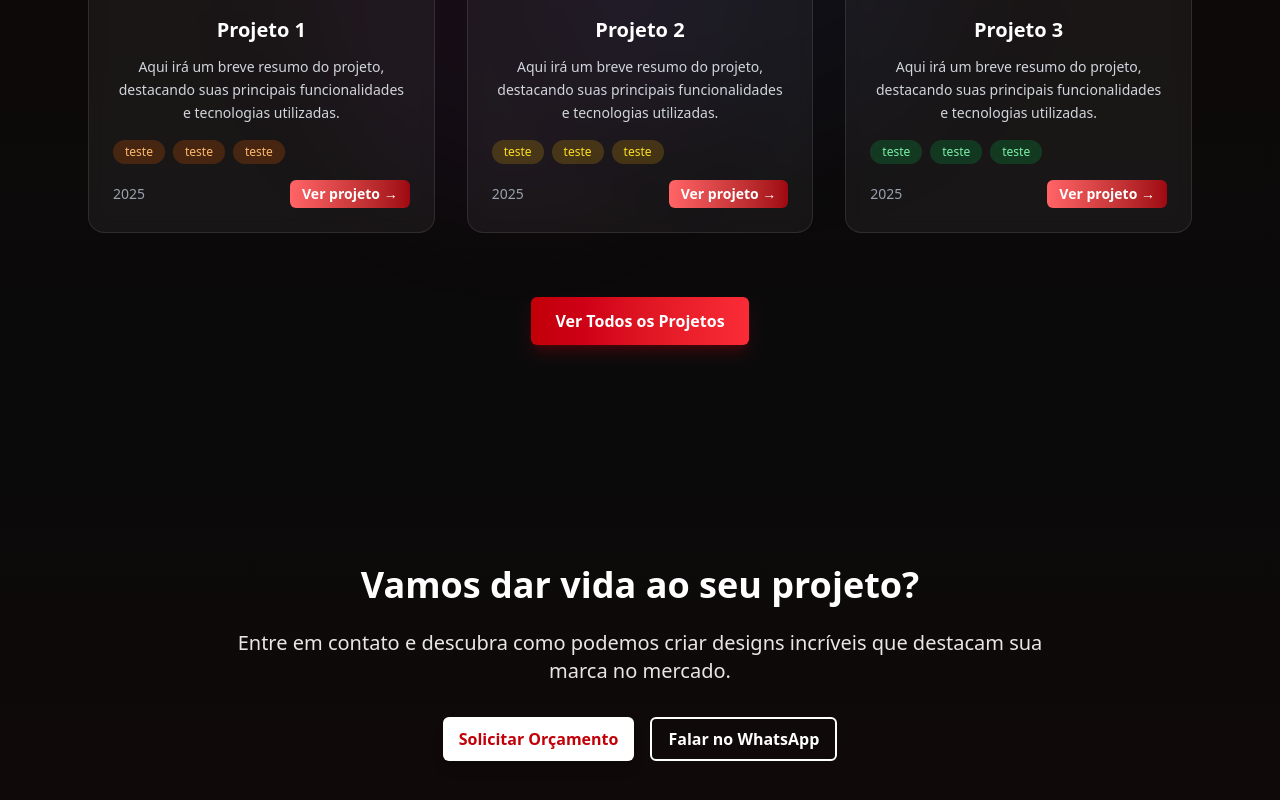
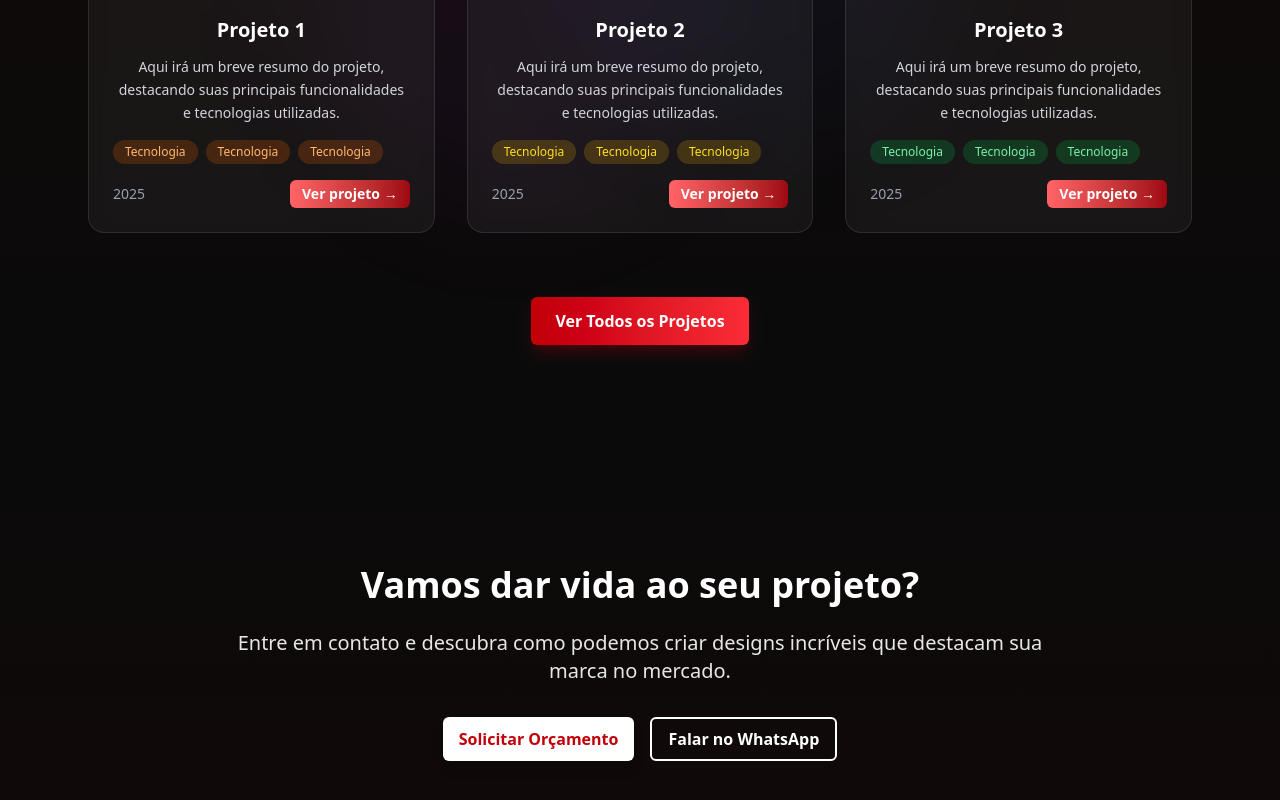
Before and after one commit to Converte-Workspace/landing-designer, a Next.js app: page / in a window 1280 px wide. Shown: the part 2551-3351 px from the top of the page. Built offline with nearby package versions, Linux system fonts and the light colour scheme.

Commit message:
update: performance and identetion

```diff
--- a/src/app/components/sections/hero.tsx
+++ b/src/app/components/sections/hero.tsx
@@ -1,5 +1,5 @@
 import Image from "next/image";
-import { SectionDivider } from "../ui/dividers/section-divider";
+import { SectionDivider } from "../ui/section-divider";
 
 export function Hero() {
   return (
--- a/src/app/components/sections/middle-orders.tsx
+++ b/src/app/components/sections/middle-orders.tsx
@@ -45,13 +45,13 @@ export function MiddleOrders() {
               </p>
               <div className="flex flex-wrap gap-2 mb-4">
                 <span className="bg-orange-500/20 text-orange-300 px-3 py-1 rounded-full text-xs">
-                  teste
+                  Tecnologia
                 </span>
                 <span className="bg-orange-500/20 text-orange-300 px-3 py-1 rounded-full text-xs">
-                  teste
+                  Tecnologia
                 </span>
                 <span className="bg-orange-500/20 text-orange-300 px-3 py-1 rounded-full text-xs">
-                  teste
+                  Tecnologia
                 </span>
               </div>
               <div className="flex items-center justify-between text-sm">
@@ -82,13 +82,13 @@ export function MiddleOrders() {
               </p>
               <div className="flex flex-wrap gap-2 mb-4">
                 <span className="bg-yellow-500/20 text-yellow-300 px-3 py-1 rounded-full text-xs">
-                  teste
+                  Tecnologia
                 </span>
                 <span className="bg-yellow-500/20 text-yellow-300 px-3 py-1 rounded-full text-xs">
-                  teste
+                  Tecnologia
                 </span>
                 <span className="bg-yellow-500/20 text-yellow-300 px-3 py-1 rounded-full text-xs">
-                  teste
+                  Tecnologia
                 </span>
               </div>
               <div className="flex items-center justify-between text-sm">
@@ -119,13 +119,13 @@ Aqui irá um breve resumo do projeto, destacando suas principais
               </p>
               <div className="flex flex-wrap gap-2 mb-4">
                 <span className="bg-green-500/20 text-green-300 px-3 py-1 rounded-full text-xs">
-                  teste
+                  Tecnologia
                 </span>
                 <span className="bg-green-500/20 text-green-300 px-3 py-1 rounded-full text-xs">
-                  teste
+                  Tecnologia
                 </span>
                 <span className="bg-green-500/20 text-green-300 px-3 py-1 rounded-full text-xs">
-                  teste
+                  Tecnologia
                 </span>
               </div>
               <div className="flex items-center justify-between text-sm">
--- a/src/app/page.tsx
+++ b/src/app/page.tsx
@@ -5,7 +5,7 @@ import { Features } from "./components/sections/features";
 import { MiddleInfo } from "./components/sections/middle-info";
 import { MiddleOrders } from "./components/sections/middle-orders";
 import { CTA } from "./components/sections/cta";
-import { FooterWaveDivider } from "./components/ui/dividers/section-divider";
+import { FooterWaveDivider } from "./components/ui/section-divider";
 
 export default function Home() {
   return (
```
Also changed, not shown: src/app/components/ui/section-divider.tsx (renamed from src/app/components/ui/dividers/section-divider.tsx).
